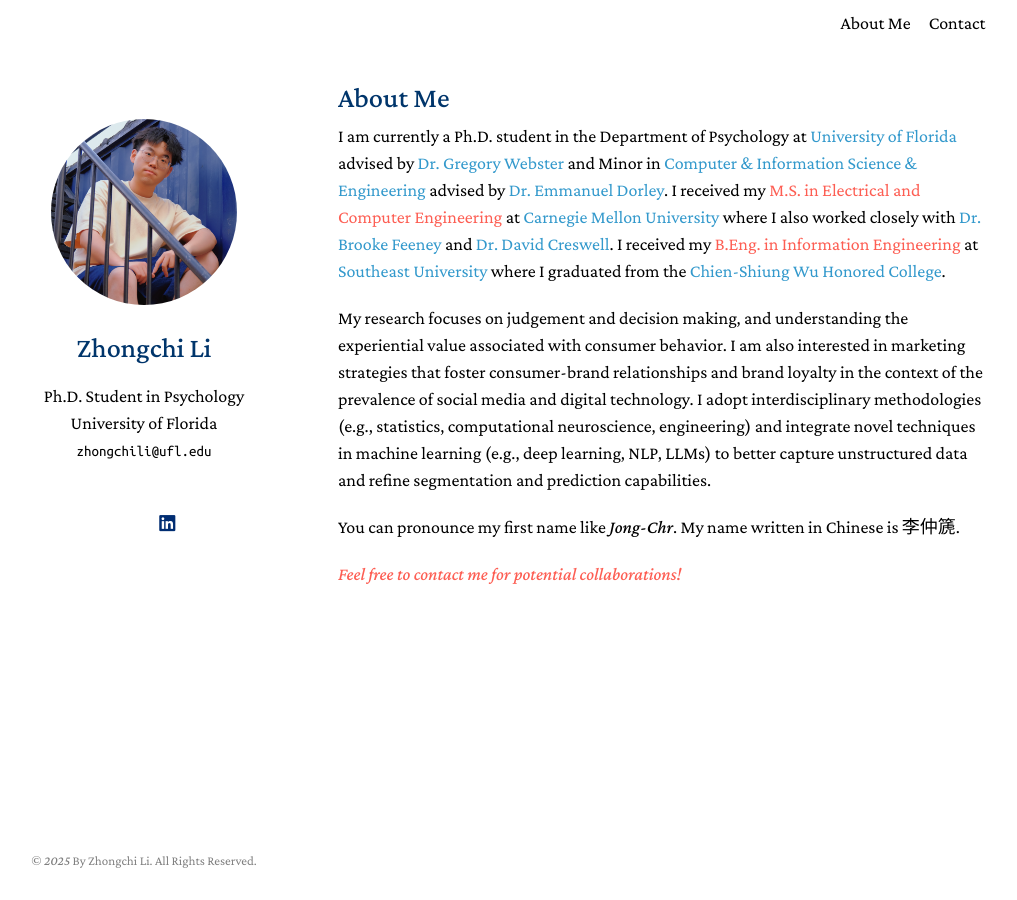
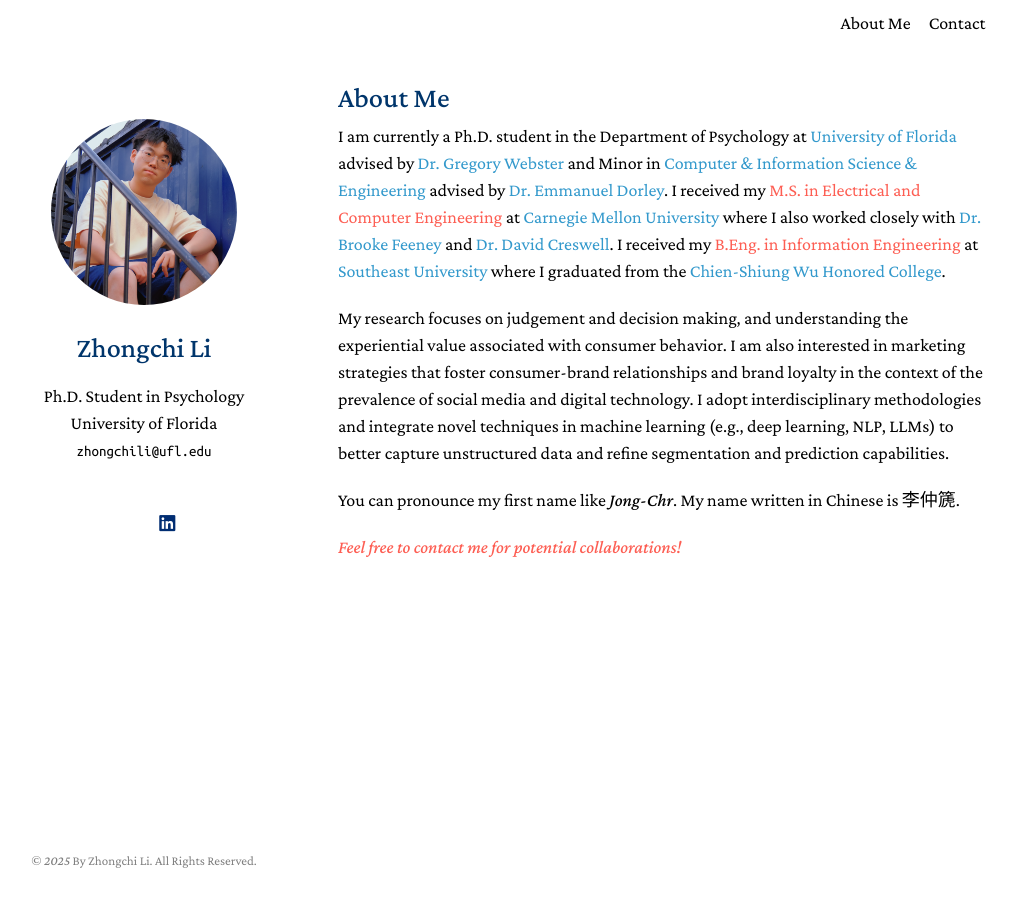
Before and after one commit to zhongchili52/zhongchili52.github.io, a Jekyll site: the page built from index.md, in a window 1280 px wide. Shown: the whole page, without its empty margins (132-1149 px from the left). Built offline with Jekyll 4.4.1, drawn with Linux system fonts in a browser that asks for light colours; a style sheet for code colours, icons or effects is not loaded.

Commit message:
Update index.md

```diff
--- a/index.md
+++ b/index.md
@@ -9,7 +9,7 @@
 
 I am currently a Ph.D. student in the Department of Psychology at [University of Florida](https://psych.ufl.edu/social-psychology/people/) advised by [Dr. Gregory Webster](https://www.gdwebster.com/) and Minor in [Computer & Information Science & Engineering](https://www.cise.ufl.edu/) advised by [Dr. Emmanuel Dorley](https://www.emmanueldorley.com/#intro). I received my <font color="#fd5e53">M.S. in Electrical and Computer Engineering</font> at [Carnegie Mellon University](https://www.ece.cmu.edu/) where I also worked closely with [Dr. Brooke Feeney](https://www.cmu.edu/dietrich/psychology/relationships-lab/brooke-feeney-associate-professor.html) and [Dr. David Creswell](https://www.healthandhumanperformancelab.com/people). I received my <font color="#fd5e53">B.Eng. in Information Engineering</font> at [Southeast University](https://www.seu.edu.cn/english/) where I graduated from the [Chien-Shiung Wu Honored College](https://wjx.seu.edu.cn/wjxen/).
 
-My research focuses on judgement and decision making, and understanding the experiential value associated with consumer behavior. I am also interested in marketing strategies that foster consumer-brand relationships and brand loyalty in the context of the prevalence of social media and digital technology. I adopt interdisciplinary methodologies (e.g., statistics, computational neuroscience, engineering) and integrate novel techniques in machine learning (e.g., deep learning, NLP, LLMs) to better capture unstructured data and refine segmentation and prediction capabilities.
+My research focuses on judgement and decision making, and understanding the experiential value associated with consumer behavior. I am also interested in marketing strategies that foster consumer-brand relationships and brand loyalty in the context of the prevalence of social media and digital technology. I adopt interdisciplinary methodologies and integrate novel techniques in machine learning (e.g., deep learning, NLP, LLMs) to better capture unstructured data and refine segmentation and prediction capabilities.
 
 You can pronounce my first name like <em>Jong-Chr</em>. My name written in Chinese is 李仲篪.
 
```
